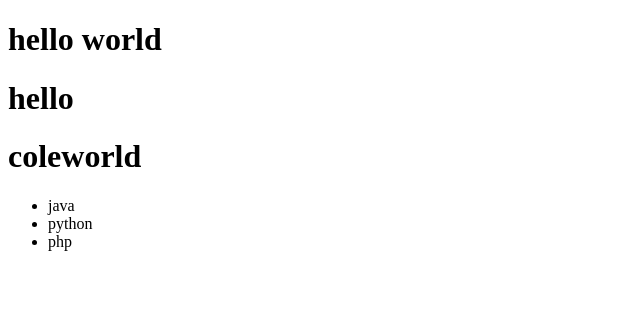
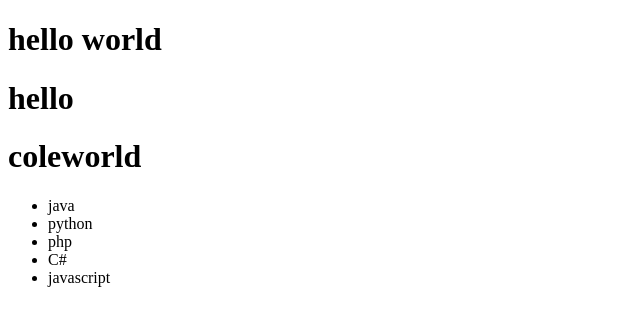
Before and after one commit to boluis/hello, a plain HTML site: page index.html in a window 1280 px wide. Shown: the whole page, without its empty margins (0-640 px from the left). Drawn offline with Linux system fonts and the light colour scheme.

Commit message:
add C# and javascript

```diff
--- a/index.html
+++ b/index.html
@@ -14,6 +14,9 @@
         <li>java</li>
         <li>python</li>
         <li>php</li>
+        <li>C#</li>
+        <li>javascript</li>
     </ul>
+
 </body>
 </html>
```
